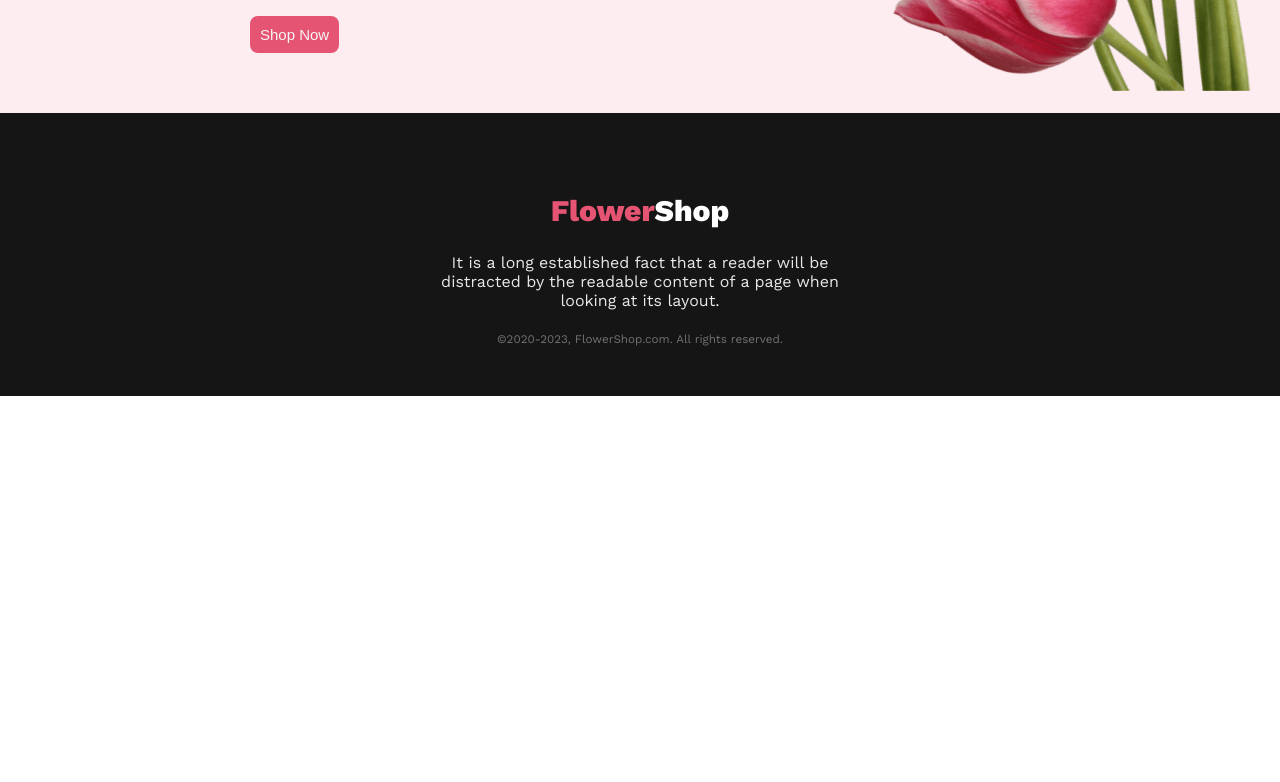
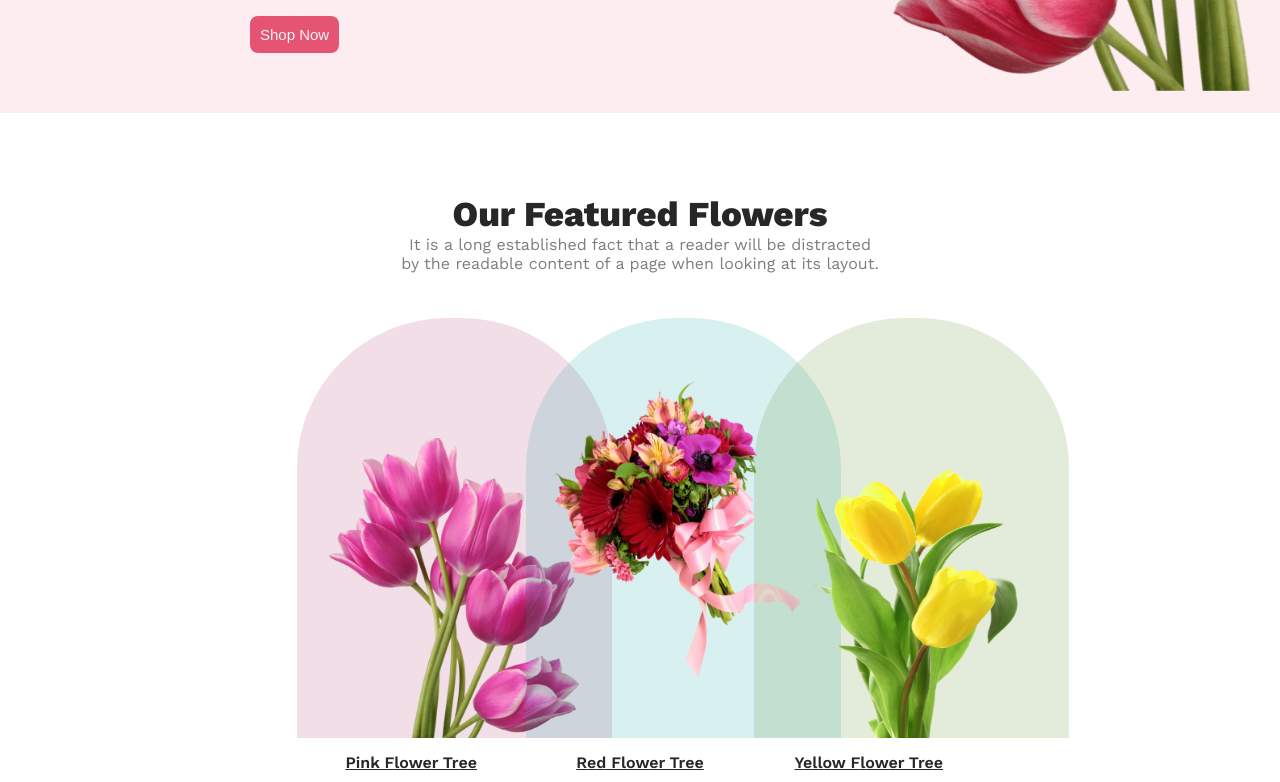
Before and after one commit to AAkilRaiyanPrantho/programming-hero-assignment-1, a plain HTML site: page index.html in a window 1280 px wide. Shown: the part 778-1560 px from the top of the page. Before the commit the page ends 1174 px from the top, so only its background shows below. Drawn offline with nearby package versions, Linux system fonts and the light colour scheme.

Commit message:
Featured Flower Part Updated

```diff
--- a/index.html
+++ b/index.html
@@ -31,12 +31,39 @@
       <div class="header-title2">
         <img
           class="header-photo"
-          src="Flower Asset/pngwing 10.png"
+          src="Flower_Asset/pngwing 10.png"
           alt="Pink Flower"
         />
       </div>
     </header>
-    <main></main>
+    <main>
+      <div class="featured-flowers">
+        <div class="featured-flowers-texts">
+          <p class="featured-flowers-header">Our Featured Flowers</p>
+          <p class="featured-flowers-para">
+            It is a long established fact that a reader will be distracted by
+            the readable content of a page when looking at its layout.
+          </p>
+        </div>
+        <div class="featured-flowers-cards">
+            <div class="card">
+                <div class="featured-flowers-background1 featured-flowers-images1">
+                </div>
+                <p class="featured-flowers-caption">Pink Flower Tree</p>
+            </div>
+            <div class="card">
+                <div class="featured-flowers-background2 featured-flowers-images2">
+                </div>
+                <p class="featured-flowers-caption">Red Flower Tree</p>
+            </div>
+            <div class="card">
+                <div class="featured-flowers-background3 featured-flowers-images3">
+                </div>
+                <p class="featured-flowers-caption">Yellow Flower Tree</p>
+            </div>
+        </div>
+      </div>
+    </main>
     <footer class="footer">
       <div class="footer-div">
         <p class="footer-header">
--- a/styles/styles.css
+++ b/styles/styles.css
@@ -1,4 +1,4 @@
-*{
+* {
   margin: 0px;
 }
 /* Common Styles */
@@ -9,31 +9,31 @@ body {
 
 /* Header Part Decoration Starts */
 
-.header{
-    background-color: rgba(229, 84, 115, 0.10);
+.header {
+  background-color: rgba(229, 84, 115, 0.1);
   display: flex;
   align-items: center;
   justify-content: space-between;
 }
-.header-title1{
+.header-title1 {
   margin: 10px;
   padding: 50px 240px;
 }
 
-#main-heading{
+#main-heading {
   font-size: 75px;
 }
-#main-para{
+#main-para {
   font-size: 20px;
 }
-.header-title2{
+.header-title2 {
   margin: 0px 10px;
   padding: 50px 250px 0px 10px;
 }
 
-.primary-btn{
+.primary-btn {
   border-radius: 8px;
-    background: #E55473;
+  background: #e55473;
   padding: 10px;
   border: 0px;
   align-items: center;
@@ -41,37 +41,125 @@ body {
   font-size: 15px;
 }
 
-.header-photo{
+.header-photo {
   width: 600px;
   height: 800px;
 }
 
 /* Header Part Decoration Ends */
 
+/* Featured Flower Part Starts */
+
+.featured-flowers {
+  margin: auto;
+  width: 75%;
+  padding: 40px;
+}
+
+.featured-flowers-cards {
+  display: flex;
+  align-items: center;
+  margin: 05px -40px;
+  justify-content: center;
+}
+
+.featured-flowers-texts {
+  margin: auto;
+  width: 50%;
+  padding: 40px;
+}
+
+.featured-flowers-header {
+  color: #272727;
+  text-align: center;
+  font-size: 35px;
+  font-weight: 800;
+}
+.featured-flowers-para {
+  color: rgba(39, 39, 39, 0.6);
+  text-align: center;
+  font-size: 16px;
+}
+
+.featured-flowers-caption {
+  color: #272727;
+  text-align: center;
+  font-size: 16px;
+  font-weight: 600;
+  margin-top: 15px;
+  text-decoration: underline;
+}
+
+.card {
+  width: 22%;
+}
+
+.featured-flowers-background1 {
+  width: 275px;
+  height: 400px;
+  border-radius: 150px 150px 0px 0px;
+  background: rgba(167, 33, 98, 0.15);;
+}
+.featured-flowers-images1 {
+  background-repeat: no-repeat;
+  background-size: 250px 300px;
+  padding: 20px 20px 0px 20px;
+  background-position: bottom, center;
+  background-image: url("../Flower_Asset/pngwing\ 6.png");
+}
+
+.featured-flowers-background2 {
+  width: 275px;
+  height: 400px;
+  border-radius: 150px 150px 0px 0px;
+  background: rgba(5, 151, 160, 0.15);
+}
+.featured-flowers-images2 {
+  background-repeat: no-repeat;
+  background-size: 280px 300px;
+  padding: 20px 20px 0px 20px;
+  background-position: center;
+  background-image: url("../Flower_Asset/pngwing\ 5.png");
+}
+.featured-flowers-background3 {
+  width: 275px;
+  height: 400px;
+  border-radius: 150px 150px 0px 0px;
+  background: rgba(71, 125, 17, 0.15);;
+}
+.featured-flowers-images3 {
+  background-repeat: no-repeat;
+  background-size: 250px 300px;
+  padding: 20px 20px 0px 20px;
+  background-position: bottom, center;
+  background-image: url("../Flower_Asset/pngwing\ 7.png");
+}
+/* Featured Flower Part Ends */
+
 /* Footer Part Decoration Starts */
-.footer{
+.footer {
   background-color: rgba(0, 0, 0, 0.918);
   text-align: center;
 }
-.footer-header{
+.footer-header {
   color: white;
   font-size: 30px;
   font-weight: 800;
   padding: 40px 0px 15px;
 }
 
-.footer-text{
-    color: rgba(255, 255, 255, 0.90);
+.footer-text {
+  color: rgba(255, 255, 255, 0.9);
   font-size: 16px;
   padding: 10px 0px;
 }
 
-.copyright{
-    color: rgba(255, 255, 255, 0.40);
+.copyright {
+  color: rgba(255, 255, 255, 0.4);
   font-size: 14px;
   padding: 10px 0px;
 }
-.footer-div{
+.footer-div {
   margin: auto;
   width: 32%;
   padding: 40px;
```
Also changed, not shown: Flower_Asset/Flower 01.png (renamed from Flower Asset/Flower 01.png), Flower_Asset/Group 57.png (renamed from Flower Asset/Group 57.png), Flower_Asset/Group 58.png (renamed from Flower Asset/Group 58.png), Flower_Asset/Group 59.png (renamed from Flower Asset/Group 59.png), Flower_Asset/Rectangle 4.png (renamed from Flower Asset/Rectangle 4.png), Flower_Asset/Rectangle 5.png (renamed from Flower Asset/Rectangle 5.png), Flower_Asset/Rectangle 6.png (renamed from Flower Asset/Rectangle 6.png), Flower_Asset/Rectangle 9.png (renamed from Flower Asset/Rectangle 9.png), Flower_Asset/pngwing 10.png (renamed from Flower Asset/pngwing 10.png), Flower_Asset/pngwing 5.png (renamed from Flower Asset/pngwing 5.png), Flower_Asset/pngwing 6.png (renamed from Flower Asset/pngwing 6.png), Flower_Asset/pngwing 7.png (renamed from Flower Asset/pngwing 7.png), Flower_Asset/pngwing 8.png (renamed from Flower Asset/pngwing 8.png). Lines whose indentation alone changed are shown as unchanged.
